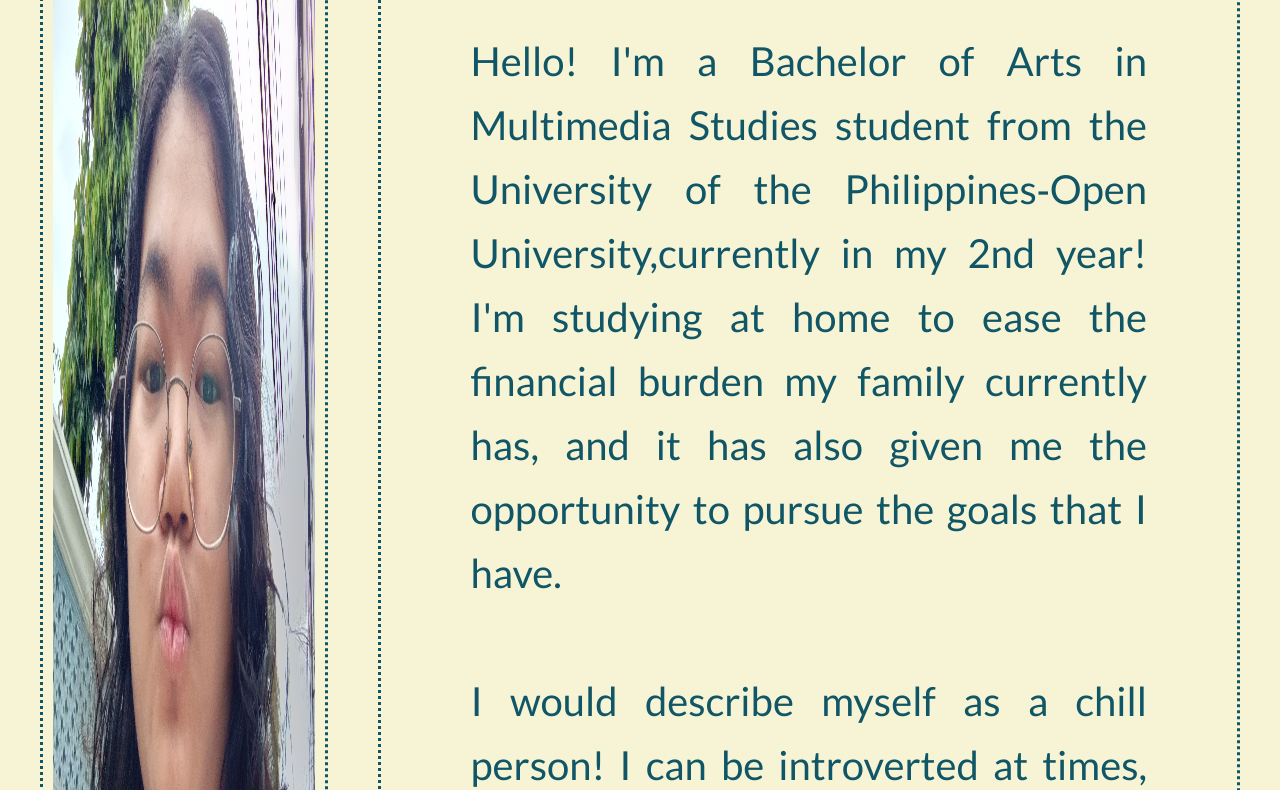
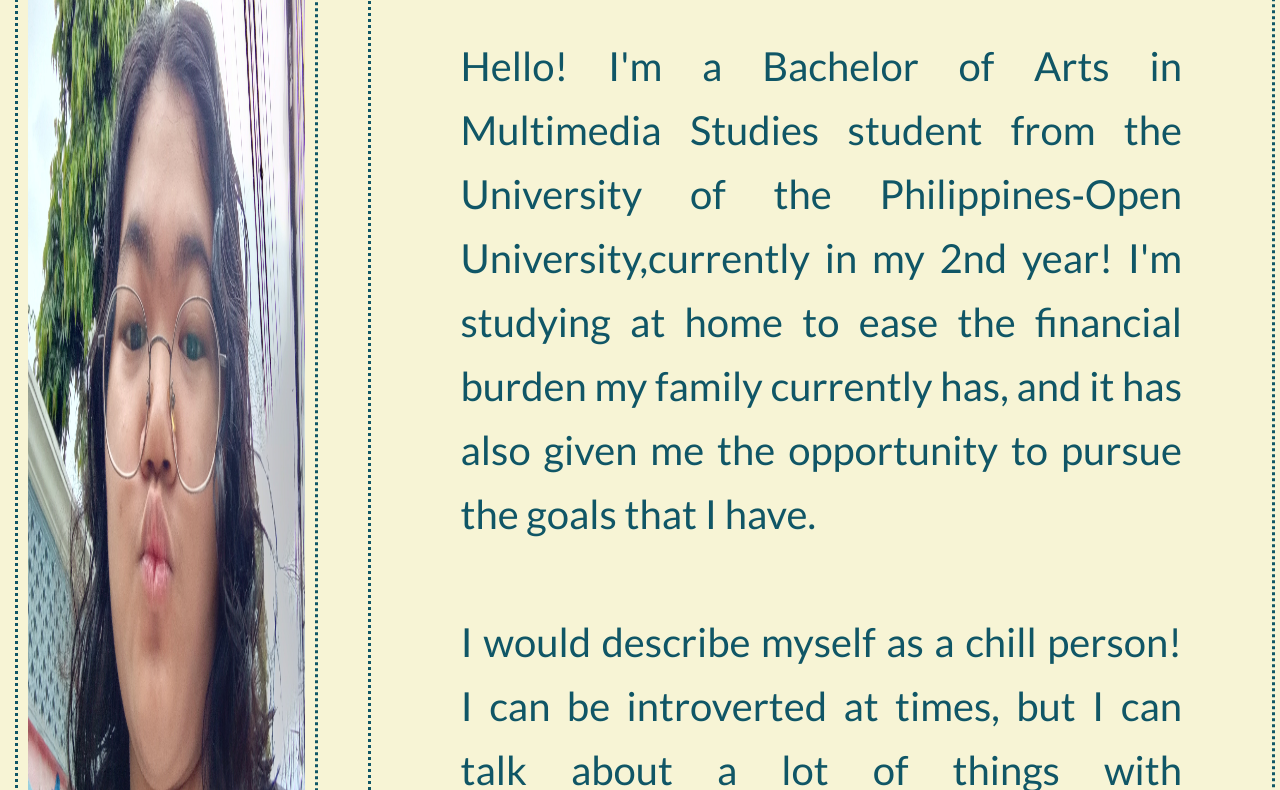
Before and after one commit to naomi-garbosa/Getting-To-Know-Me, a plain HTML site: page index.html in a window 1280 px wide. Shown: the part 548-1338 px from the top of the page. Drawn offline with nearby package versions, Linux system fonts and the light colour scheme.

Commit message:
Update style.css

```diff
--- a/css/style.css
+++ b/css/style.css
@@ -88,9 +88,8 @@ li, p {
 	gap: 50px;
 	padding: 5px;
 	border-width: 10px;
-	padding: 0px 0px 100px 0px;
 	width: 100%;
-  	max-width: 1200px;
+  	max-width: 10000px;
   	margin: 0 auto;
 }
 
@@ -138,7 +137,7 @@ img {
 	border-radius: 15px;
 	padding: 5px;
 	width: 100%;
-  	max-width: 1200px;
+  	max-width: 10000px;
   	margin: 0 auto;
 }
 
```
